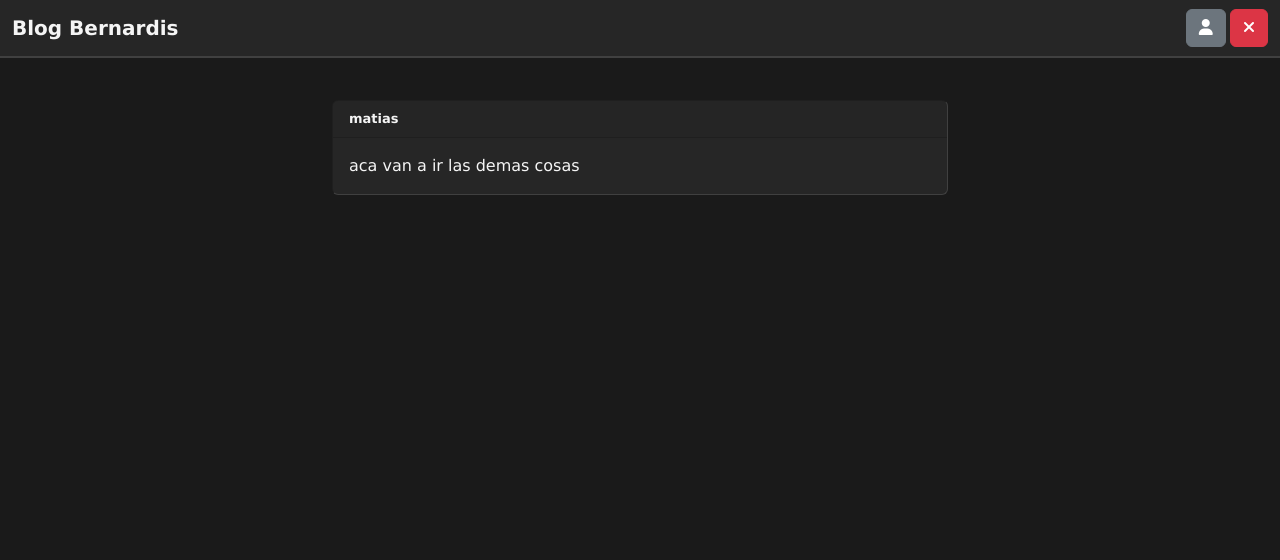
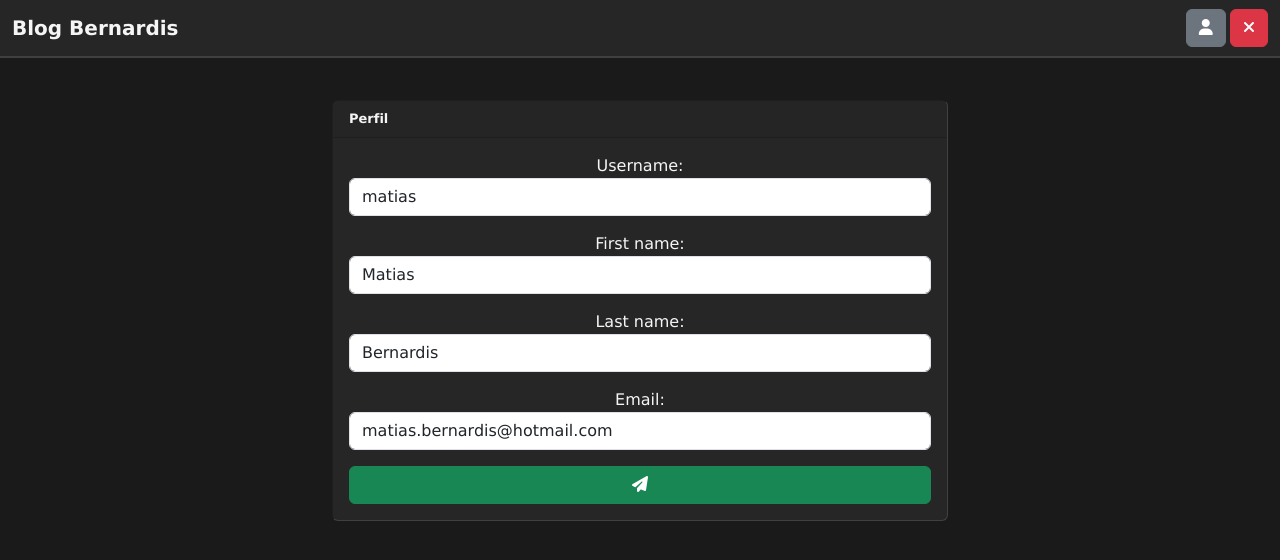
Before and after one commit to bernardisApps/bernardis_blog, a Django app: a page that uses templates/base.html in a window 1280 px wide. Shown: the top 560 px of the page. Run offline with Django 4.2, Linux system fonts and the light colour scheme; a user stored in the database is signed in; some libraries are stand-ins or nearby versions.

Commit message:
agregando seccion perfil

```diff
--- /dev/null
+++ b/perfiles/forms.py
@@ -0,0 +1,14 @@
+from django.forms import ModelForm
+from django import forms
+from django.contrib.auth.models import User
+
+class Editar_Perfil(ModelForm):
+
+    username = forms.CharField(max_length=50,widget=forms.TextInput(attrs={'class':'form-control'}))
+    first_name = forms.CharField(max_length=50,widget=forms.TextInput(attrs={'class':'form-control'}))
+    last_name = forms.CharField(max_length=50,widget=forms.TextInput(attrs={'class':'form-control'}))
+    email = forms.EmailField(widget=forms.EmailInput(attrs={'class':'form-control'}))
+
+    class Meta:
+        model = User
+        fields = ('username', 'first_name', 'last_name','email')
--- a/perfiles/views.py
+++ b/perfiles/views.py
@@ -1,8 +1,22 @@
-from django.shortcuts import render
+from django.shortcuts import render, redirect
 from django.contrib.auth.models import User
+from .forms import Editar_Perfil
+from django.contrib.auth import authenticate
+from django.urls import reverse
 
 # Create your views here.
 
 def ver_perfil(request, username):
-    context = {'username':username}
+    usuario = request.user
+    if username == request.user.username:
+        form = Editar_Perfil(instance=usuario)
+        context = {'form':form, 'username':username, 'soyyo' : True}
+        if request.method == 'POST':
+            form = Editar_Perfil(request.POST,instance=usuario)
+            if form.is_valid():
+                form.save()
+                return redirect('main')
+    else:
+        usuario = User.objects.get(username=username)
+        context = {'usuario':usuario, 'username':username, 'soyyo':False}
     return render(request, 'perfil.html', context)
--- a/templates/base.html
+++ b/templates/base.html
@@ -24,19 +24,7 @@
 
     <div class="container-fluid">
 
-        <nav class="navbar fixed-top fondo-principal">
-            <div class="container-fluid">
-                <a class="navbar-brand" href="{% url 'main' %}"><span class="letra-principal">Blog Bernardis</span></a>
-
-                {% if user.username != '' %}
-                <div class="ml-auto">
-                    <a class="btn btn-secondary" title="Tu Perfil" href="{% url 'perfil' user.username %}"><i class="fa fa-user"></i></a>
-                    <a class="btn btn-danger" title="Cerrar Sesión" href="{% url 'logout' %}"><i class="fa fa-close"></i></a>
-                </div>
-                {% endif %}
-
-            </div>
-        </nav>
+        {% include 'navbar.html' %}
 
         {% block content %}
         {% endblock %}
--- a/templates/main.html
+++ b/templates/main.html
@@ -1,6 +1,6 @@
 {% extends 'base.html' %}
 
-{% block title %}Bienvenido{% endblock %}
+{% block title %}Blog Bernardis - Inicio{% endblock %}
 
 {% block content %}
 
@@ -14,7 +14,7 @@
                         <div class="row mx-auto">
                             <div class="col-10">
                                 <input style="margin: 0;" type="text" class="form-control form-control-sm mt-2"
-                                    placeholder="¿Qué cuentas hoy, {{user.username}}?" required maxlength="150"
+                                    placeholder="¿Qué cuentas hoy, {% if user.first_name %} {{user.first_name}} {% else %}  {{user.username}} {% endif %}?" required maxlength="150"
                                     name="contenido" id="quepasa">
                             </div>
                             <div class="col-2 mt-1" style="text-align: center;">
--- /dev/null
+++ b/templates/navbar.html
@@ -0,0 +1,13 @@
+<nav class="navbar fixed-top fondo-principal">
+    <div class="container-fluid">
+        <a class="navbar-brand" href="{% url 'main' %}"><span class="letra-principal">Blog Bernardis</span></a>
+
+        {% if user.username != '' %}
+        <div class="ml-auto">
+            <a class="btn btn-secondary" title="Tu Perfil" href="{% url 'perfil' user.username %}"><i class="fa fa-user"></i></a>
+            <a class="btn btn-danger" title="Cerrar Sesión" href="{% url 'logout' %}"><i class="fa fa-close"></i></a>
+        </div>
+        {% endif %}
+
+    </div>
+</nav>
--- a/templates/perfil.html
+++ b/templates/perfil.html
@@ -1,5 +1,5 @@
 {% extends 'base.html' %}
-{% block title %} Perfil {% endblock %}
+{% block title %} Perfil - {{username}} {% endblock %}
 
 {% block content %}
 
@@ -8,10 +8,21 @@
         <div data-aos="zoom-in">
             <div class="card fondo-principal">
                 <div class="card-header">
-                    <span class="letra-principal"> {{username}} </span>
+                    <span class="letra-principal"> Perfil </span>
                 </div>
                 <div class="card-body publi-con">
-                    aca van a ir las demas cosas
+                    {% if soyyo %}
+                    <form style="text-align: center;" action="" method="post">
+                        {% csrf_token %}
+                        {{form.as_p}}
+                        <button style="width: 100%;" class="btn btn-success" type="submit"><i class="fa fa-send"></i></button>
+                    </form>
+                    {% else %}
+                        <p>Username : {{username}} </p>
+                        <p>Nombre : {{usuario.first_name}} </p>
+                        <p>Apellido : {{usuario.last_name}} </p>
+                        <p>Email : {{usuario.email}} </p>
+                    {% endif %}
                 </div>
             </div>
         </div>
--- a/templates/publicacion.html
+++ b/templates/publicacion.html
@@ -11,7 +11,7 @@
                     <div class="row">
                         <div class="col-6">
                             <a class="letra-principal" style="text-decoration: none;"
-                                href="{% url 'perfil' publicacion.usuario %}">{{publicacion.usuario}}</a>
+                                href="{% url 'perfil' publicacion.usuario %}">{% if publicacion.usuario.first_name %} {{publicacion.usuario.first_name}} {% else %}  {{publicacion.usuario.username}} {% endif %}</a>
                         </div>
                         <div class="col-6 d-flex align-items-end flex-column">
 
```
Also changed, not shown: db.sqlite3.
